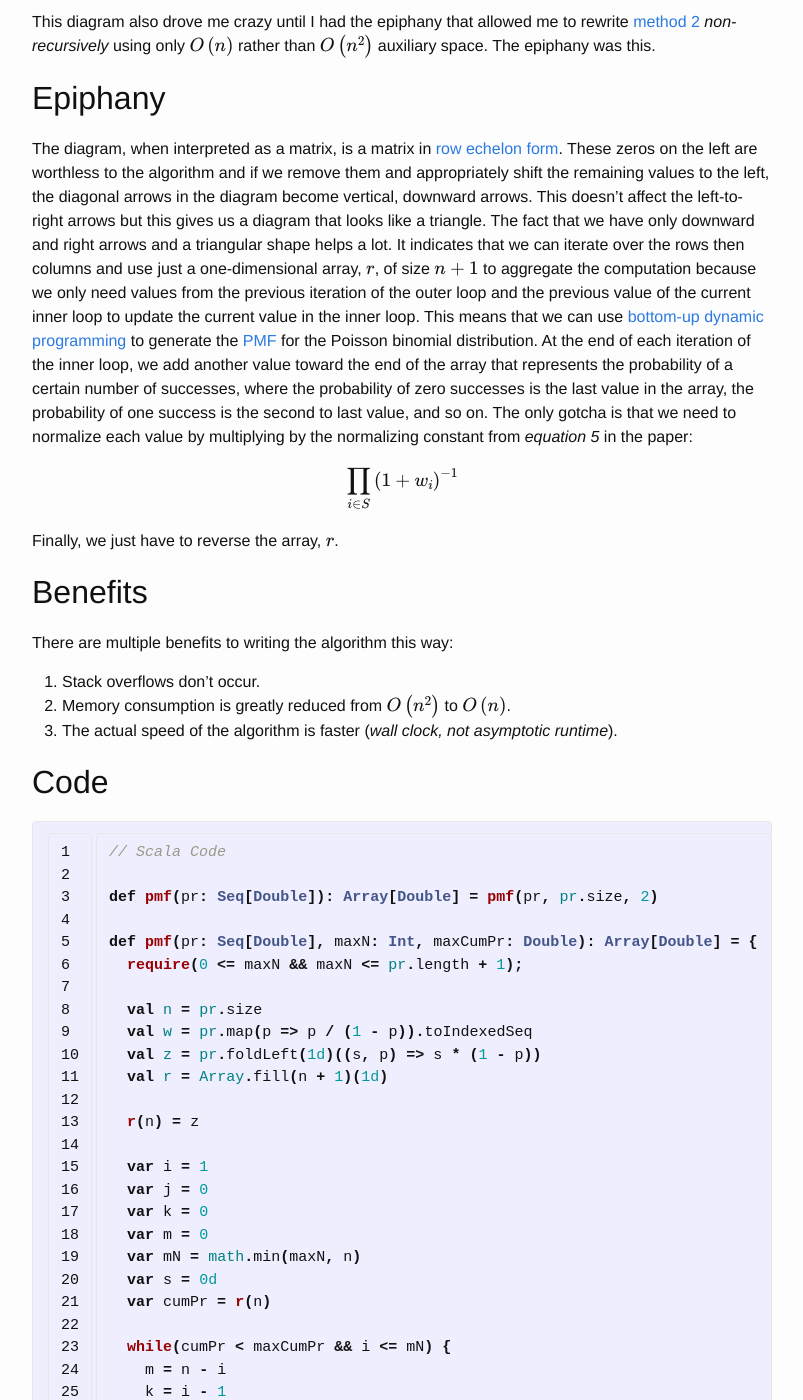
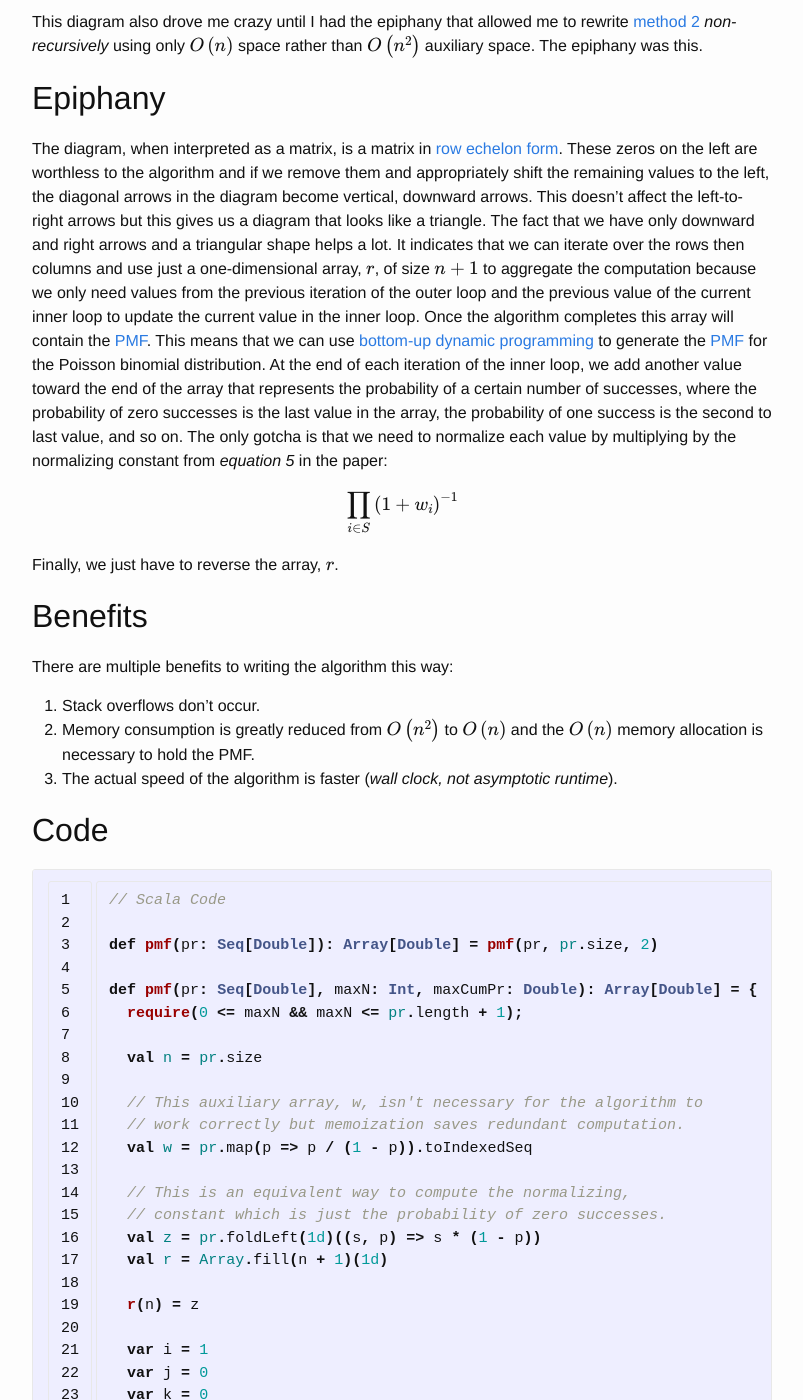
Before and after one commit to deaktator/deaktator.github.io, a Jekyll site: the page built from _posts/2016-02-12-poisson-binomial-revisited.md, in a window 1280 px wide and 1400 px high, scrolled down 627 px. Shown: the whole window, without its empty margins (238-1041 px from the left). Built offline with Jekyll 4.4.1, drawn with Linux system fonts in a browser that asks for light colours; formulas are drawn with MathJax 3; some of the changed text lies outside the part shown.

Commit message:
emphasized optimal memory efficiency

```diff
--- a/_posts/2016-02-12-poisson-binomial-revisited.md
+++ b/_posts/2016-02-12-poisson-binomial-revisited.md
@@ -24,7 +24,7 @@
 
 This diagram also drove me crazy until I had the epiphany that allowed me to rewrite
 [method 2]({% post_url 2015-08-09-poisson-binomial-distribution %}#method-2) *non-recursively* using only
-$$ O\left( n \right) $$ rather than $$ O\left( { n }^{ 2 } \right) $$ auxiliary space.  The epiphany was this.
+$$ O\left( n \right) $$ space rather than $$ O\left( { n }^{ 2 } \right) $$ auxiliary space.  The epiphany was this.
 
 ## Epiphany
 
@@ -35,8 +35,9 @@
 looks like a triangle.  The fact that we have only downward and right arrows and a triangular shape helps a lot.  It
 indicates that we can iterate over the rows then columns and use just a one-dimensional array, $$ r $$,  of size
 $$ n + 1 $$ to aggregate the computation because we only need values from the previous iteration of the outer loop and
-the previous value of the current inner loop to update the current value in the inner loop.  This means that we can use
-[bottom-up](https://en.wikipedia.org/wiki/Top-down_and_bottom-up_design)
+the previous value of the current inner loop to update the current value in the inner loop.  Once the algorithm
+completes this array will contain the [PMF](https://en.wikipedia.org/wiki/Probability_mass_function). This means
+that we can use [bottom-up](https://en.wikipedia.org/wiki/Top-down_and_bottom-up_design)
 [dynamic programming](https://en.wikipedia.org/wiki/Dynamic_programming) to generate the
 [PMF](https://en.wikipedia.org/wiki/Probability_mass_function) for the Poisson binomial distribution.
 At the end of each iteration of the inner loop, we add another value toward the end of the array that represents
@@ -55,7 +56,8 @@
 There are multiple benefits to writing the algorithm this way:
 
 1. Stack overflows don't occur.
-1. Memory consumption is greatly reduced from $$ O\left( { n }^{ 2 } \right) $$ to $$ O\left( n \right) $$.
+1. Memory consumption is greatly reduced from $$ O\left( { n }^{ 2 } \right) $$ to $$ O\left( n \right) $$ and the
+   $$ O\left( n \right) $$ memory allocation is necessary to hold the PMF.
 1. The actual speed of the algorithm is faster (*wall clock, not asymptotic runtime*).
 
 ## Code
@@ -69,7 +71,13 @@
   require(0 <= maxN && maxN <= pr.length + 1);
 
   val n = pr.size
+
+  // This auxiliary array, w, isn't necessary for the algorithm to
+  // work correctly but memoization saves redundant computation.
   val w = pr.map(p => p / (1 - p)).toIndexedSeq
+
+  // This is an equivalent way to compute the normalizing,
+  // constant which is just the probability of zero successes.
   val z = pr.foldLeft(1d)((s, p) => s * (1 - p))
   val r = Array.fill(n + 1)(1d)
 
@@ -142,6 +150,9 @@
 The purpose was speed and correctness over conciseness and elegance.  This choice stems from the `pmf` algorithm's
 runtime and space requirements: $$ O\left( { n }^{ 2 } \right) $$ and $$ O\left( n \right) $$, respectively.
 
+The memory that is allocated contains the PMF are the end of the algorithm. Thus, no auxiliary space is necessary and
+the algorithm is optimally space efficient.
+
 Another comment.  The runtime for computing the full [PMF](https://en.wikipedia.org/wiki/Probability_mass_function) is
 indeed $$ O\left( { n }^{ 2 } \right) $$, but if we just want to know the probabilities for the first $$ k $$ successes,
 the runtime is more like $$ O\left( k n \right) $$.  This is nice since the code was written to short circuit if the
```
